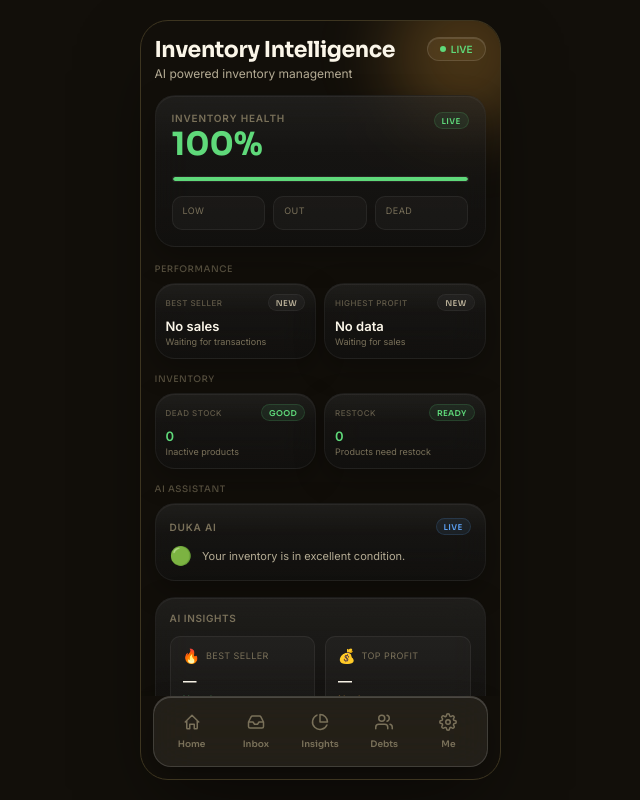
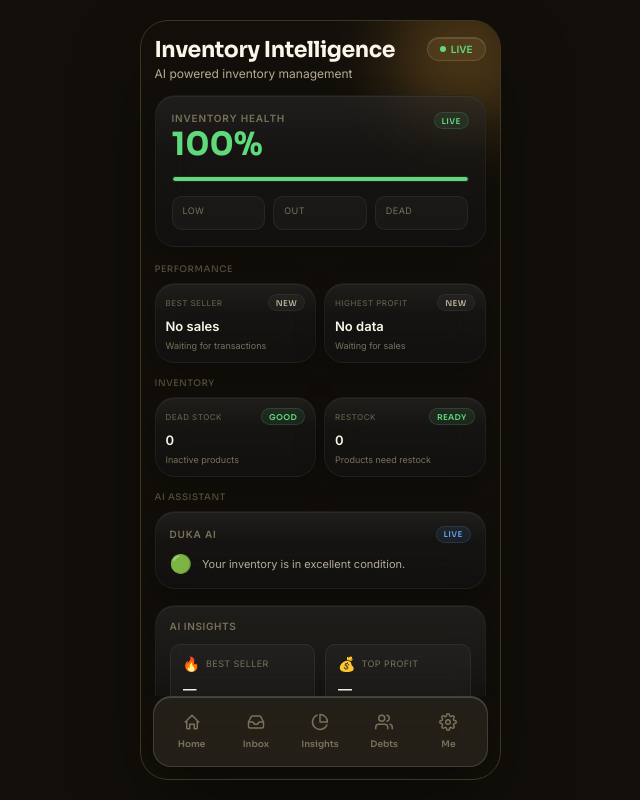
Before and after one commit to bred9702-svg/Duka-app-fin, a React (Vite) app: page /inventory in a window 1280 px wide. Shown: the whole page, without its empty margins (320-960 px from the left). Built offline with nearby package versions, Linux system fonts and the light colour scheme; no server answers; the database is empty.

Commit message:
Update CardBody.jsx

```diff
--- a/src/components/ui/CardBody.jsx
+++ b/src/components/ui/CardBody.jsx
@@ -1,14 +1,13 @@
 export default function CardBody({
   value,
   subtitle,
-  valueColor = 'var(--text-hi)',
 }) {
   return (
     <div
       style={{
         display: 'flex',
         flexDirection: 'column',
-        gap: 3,
+        gap: 7,
         flex: 1,
         justifyContent: 'flex-end',
       }}
@@ -17,7 +16,7 @@ export default function CardBody({
         style={{
           fontSize: 13,
           fontWeight: 600,
-          color: valueColor,
+          color: 'var(--text-hi)',
           lineHeight: 1.15,
           whiteSpace: 'nowrap',
           overflow: 'hidden',
```
